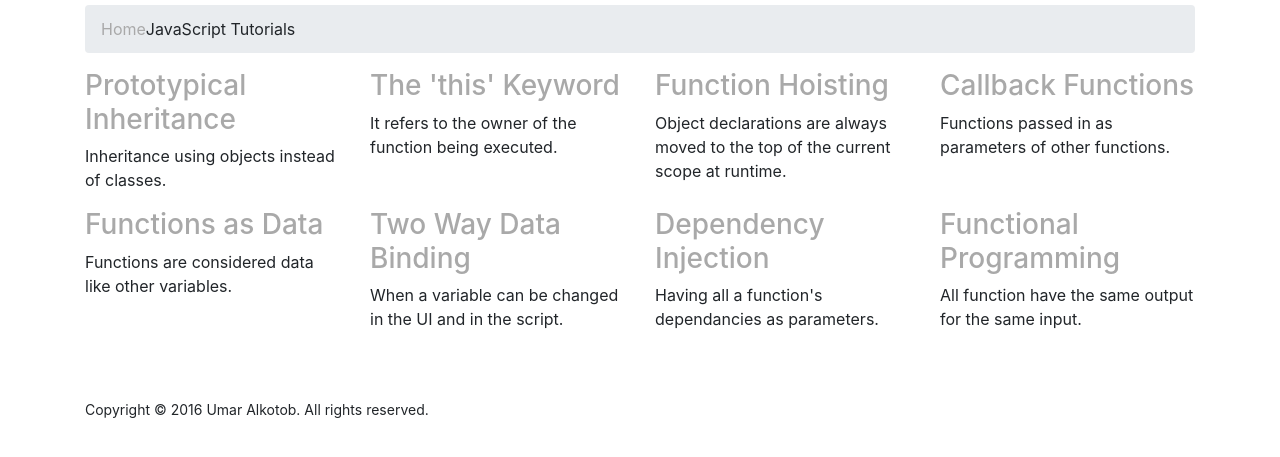
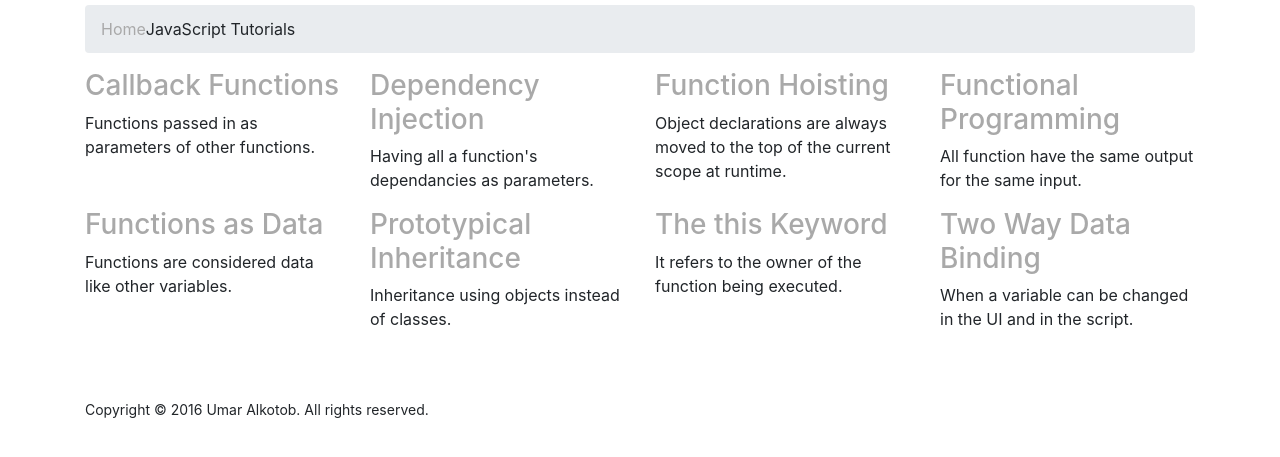
Before and after one commit to ualkotob/ualkotob.github.io, a plain HTML site: page index.html at #/tutorials in a window 1280 px wide. Shown: the part 157-614 px from the top of the page. Drawn offline with nearby package versions, Linux system fonts and the light colour scheme; some packages are replaced by stand-ins of ours.

Commit message:
Sorted Tutorials
-Added sorting for tutorial page
-Fixed page error

```diff
--- a/js/main.js
+++ b/js/main.js
@@ -224,7 +224,7 @@ app.controller('PageCtrl', function ($scope, $http, $routeParams, $sce) {
                summary: "Inheritance using objects instead of classes."
            },
            {
-               name: 'The \'this\' Keyword',
+               name: 'The this Keyword',
                summary: "It refers to the owner of the function being executed."
            },
            {
@@ -256,10 +256,11 @@ app.controller('PageCtrl', function ($scope, $http, $routeParams, $sce) {
     $scope.range = function (n) {
         return new Array(n);
     };
-    //Put page content into tutorial array
+    //Put page content and index into tutorial array
     var getContent = function(i){
         $http.get("tutorials/" + $scope.tutorials[i].name + ".html").success(function (data) {
             $scope.tutorials[i].content = data;
+            $scope.tutorials[i].index = i;
         }
     )};
     for (var i = 0; i < $scope.tutorials.length; i++) {
--- a/partials/tutorials.html
+++ b/partials/tutorials.html
@@ -13,11 +13,10 @@
     </div>
     <!-- Tutorial List  -->
     <div class="row">
-        <div ng-repeat="tutorial in tutorials track by $index" class="col-md-3">
-            <h3><a href="#/tutorials/{{$index}}/{{tutorial.name.split(' ').join('_')}}">{{tutorial.name}}</a>
+        <div ng-repeat="tutorial in tutorials | orderBy: 'name'" class="col-md-3">
+            <h3><a href="#/tutorials/{{tutorial.index}}/{{tutorial.name.split(' ').join('_')}}">{{tutorial.name}}</a>
             </h3>
             <p>{{tutorial.summary}}</p>
-<!--            <a class="btn btn-default" href="#/tutorials/{{$index}}/{{tutorial.name.split(' ').join('_')}}">Read More <i class="fa fa-angle-right"></i></a>-->
         </div>
     </div>
 </div>
```
Also changed, not shown: partials/tutorialitem.html (+5 -5 lines), tutorials/The this Keyword.html (renamed from tutorials/The 'this' keyword.html).
